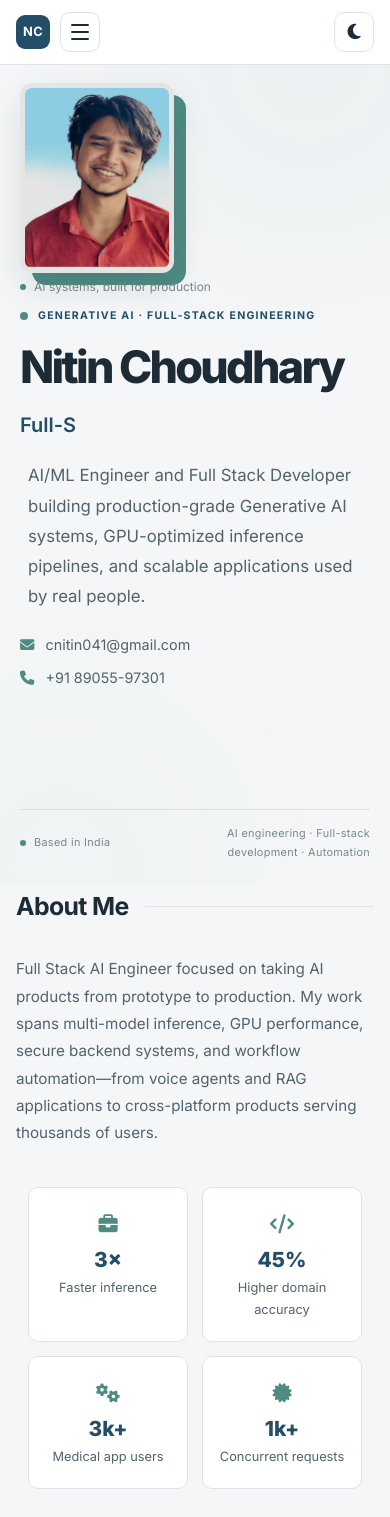
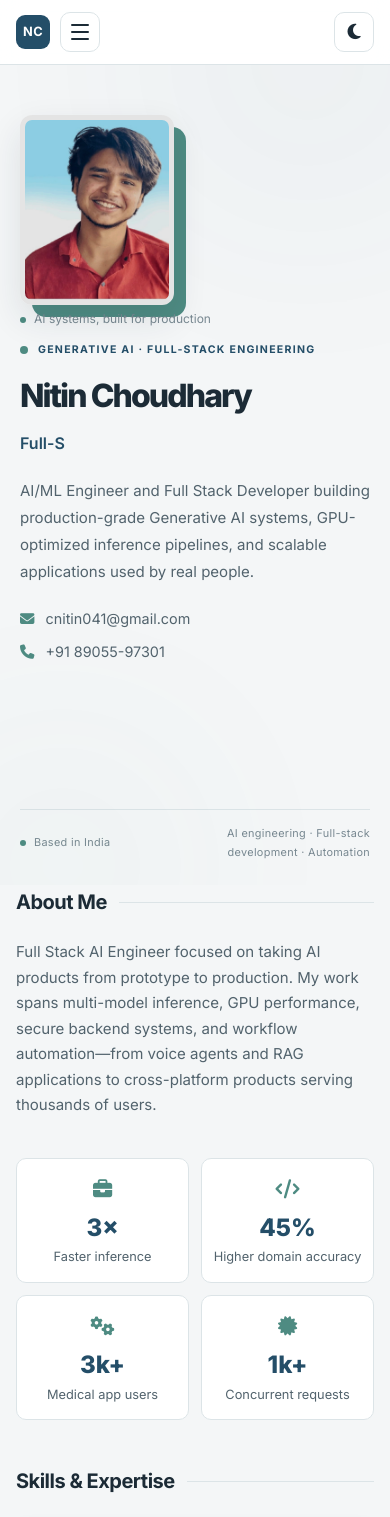
Before and after one commit to cnitin041/web, a Next.js app: page / in a window 390 px wide. Shown: the top 1517 px of the page. Built offline with nearby package versions, Linux system fonts and the light colour scheme.

Commit message:
Improve portfolio layout for smartphones and small screens

```diff
--- a/src/app/globals.css
+++ b/src/app/globals.css
@@ -1424,3 +1424,70 @@ footer { background: var(--bg-secondary); }
   .hero-bottomline { left: 20px; transform: none; width: calc(100% - 40px); }
   .hero-bottomline span:last-child { text-align: right; max-width: 56%; }
 }
+
+@media (max-width: 768px) {
+  .container { width: 100%; padding-inline: 16px; }
+  .section { margin-bottom: 56px; }
+  .section-header { gap: 12px; margin-bottom: 24px; }
+  .section-header h2 { flex-shrink: 0; font-size: 1.4rem; }
+
+  .hero { height: auto; min-height: 0; padding: 72px 24px 88px; }
+  .hero-content { grid-template-columns: minmax(0, 1fr); gap: 36px; }
+  .hero-copy { order: 2; }
+  .hero-image-wrapper { order: 1; width: 180px; max-width: 100%; height: 220px; justify-self: start; }
+  .hero h1 { font-size: clamp(2.8rem, 11vw, 4rem); }
+  .hero-description { max-width: 100%; margin-left: 0; margin-right: 0; padding: 0; }
+  .hero-cta { align-items: stretch; }
+  .hero-bottomline { width: calc(100% - 48px); gap: 10px; font-size: 0.68rem; }
+
+  .skills-grid, .education-grid, .projects-grid, .certifications-grid {
+    grid-template-columns: minmax(0, 1fr);
+  }
+  .skill-category, .education-card, .timeline-card { padding: 18px; }
+  .projects-grid { gap: 18px; }
+  .project-card-body { padding: 18px; }
+  .timeline-item { padding-left: 40px; margin-bottom: 24px; }
+  .timeline-card-header { flex-direction: column; gap: 8px; }
+  .timeline-badge { align-self: flex-start; white-space: normal; }
+  .stats-bar { grid-template-columns: repeat(2, minmax(0, 1fr)); gap: 12px; padding: 0; }
+  .stat-card { min-width: 0; padding: 14px 10px; }
+  .stat-number { font-size: 1.5rem; }
+  .footer-text { overflow-wrap: anywhere; }
+}
+
+@media (max-width: 480px) {
+  .hero { padding: 56px 20px 92px; }
+  .hero h1 { font-size: clamp(2rem, 8vw, 2.5rem); line-height: 1.05; }
+  .hero-subtitle { font-size: 1rem; }
+  .hero-image-wrapper { width: clamp(136px, 42vw, 154px); height: clamp(170px, 52vw, 190px); }
+  .hero-eyebrow { font-size: 0.66rem; }
+  .hero-description { font-size: 0.94rem; }
+  .hero-contact { flex-direction: column; gap: 8px; }
+  .hero-cta { flex-direction: column; align-items: stretch; gap: 10px; }
+  .hero-cta .btn { width: 100%; justify-content: center; padding: 11px 16px; }
+  .hero-bottomline { left: 20px; transform: none; width: calc(100% - 40px); }
+  .hero-bottomline span:last-child { max-width: 56%; text-align: right; }
+
+  .section { margin-bottom: 44px; }
+  .section-header { margin-bottom: 20px; }
+  .section-header h2 { font-size: 1.25rem; }
+  .about-text { font-size: 0.94rem; line-height: 1.7; }
+  .skill-category, .education-card, .timeline-card { padding: 16px; }
+  .project-card-body { padding: 16px; }
+  .project-card p { font-size: 0.88rem; }
+  .cert-card { padding: 14px; }
+  .nav-links { width: min(280px, 86vw); }
+  .nav-links a { padding: 14px 16px; font-size: 0.95rem; }
+  .footer-text { font-size: 0.8rem; }
+}
+
+@media (max-width: 360px) {
+  .hero { padding-inline: 16px; }
+  .hero h1 { font-size: clamp(1.8rem, 8vw, 2rem); }
+  .hero-image-wrapper { width: 136px; height: 170px; }
+  .hero-bottomline { left: 16px; width: calc(100% - 32px); }
+  .section-header h2 { font-size: 1.15rem; }
+  .timeline-item { padding-left: 36px; }
+  .timeline::before { left: 12px; }
+  .timeline-dot { left: 4px; }
+}
```
